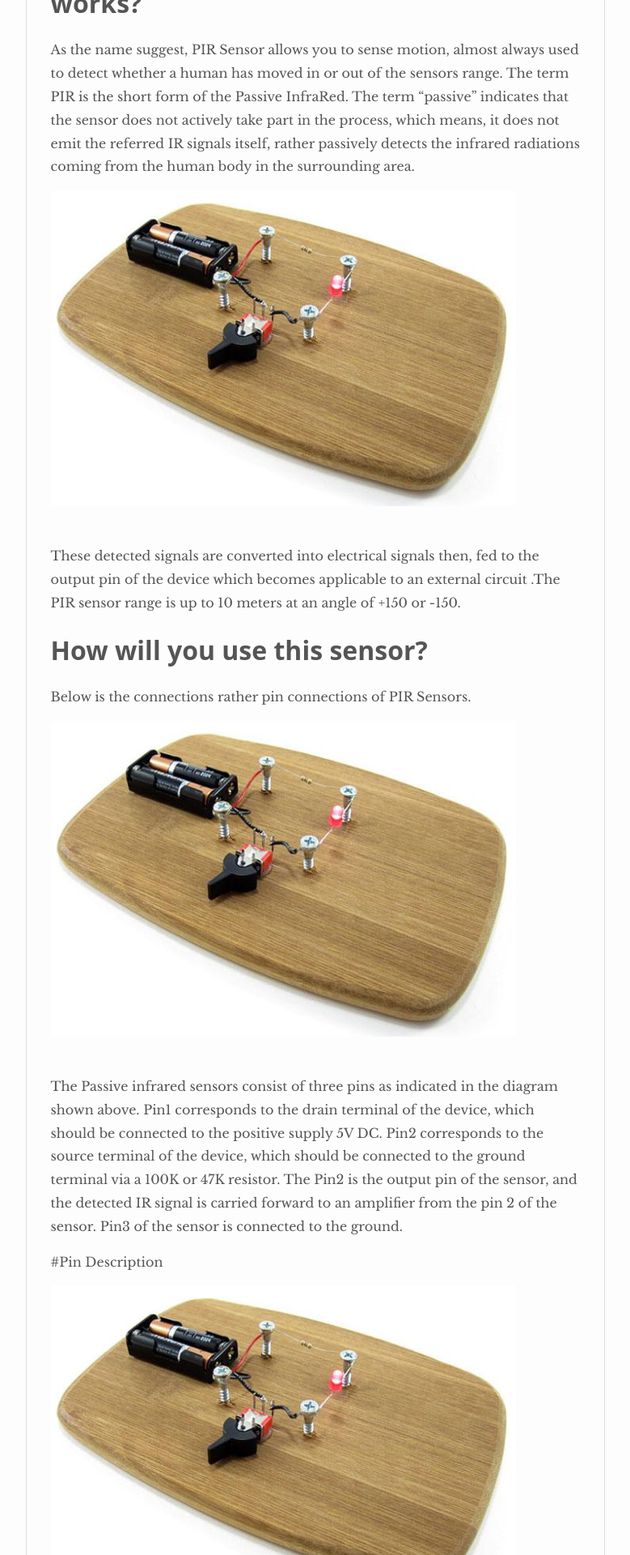
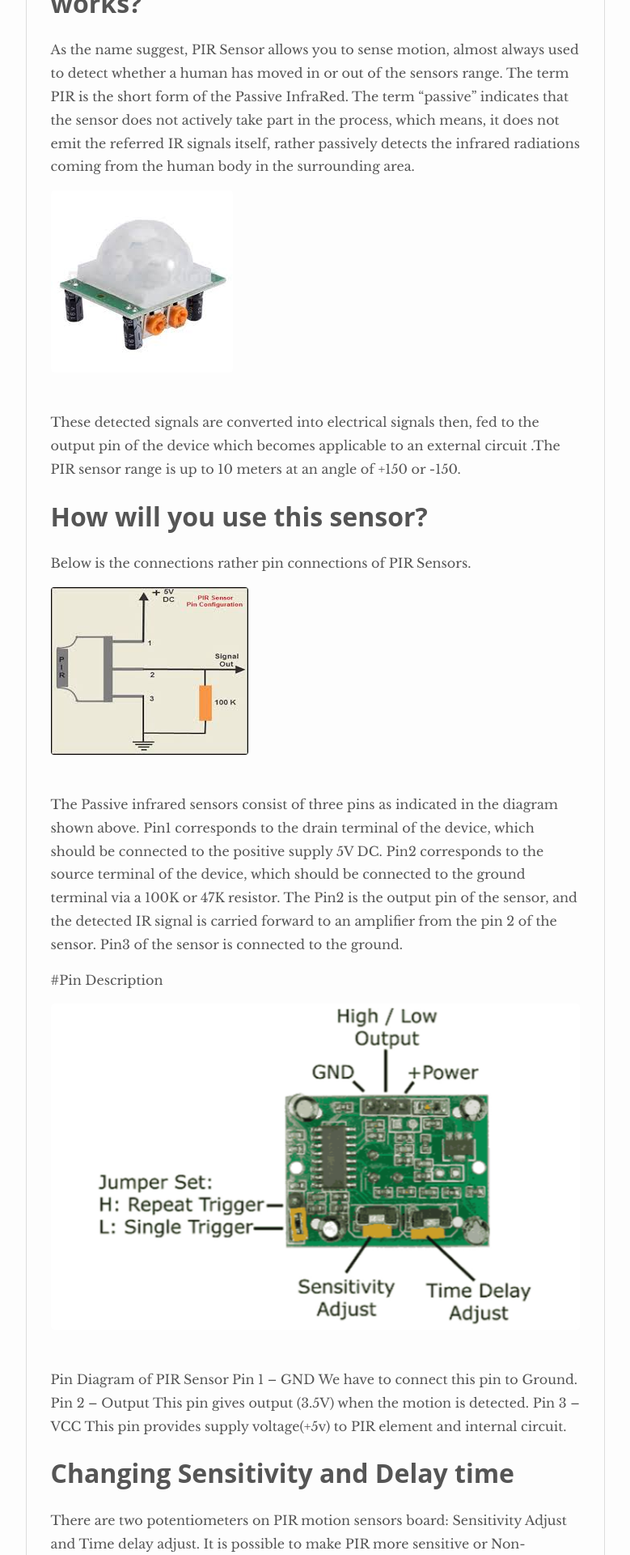
Before and after one commit to yugn27/atel, a Jekyll site: the page built from _posts/2018-01-07-PIR-Motion-Sensor.markdown, in a window 1280 px wide. Shown: the part 553-2473 px from the top of the page at 81% size, without its empty margins (250-1029 px from the left). Built offline with Jekyll 4.4.1, drawn with Linux system fonts in a browser that asks for light colours; nearby versions of some CDN libraries; comment, search, counter and statistics services are not loaded.

Commit message:
Update 2018-01-07-PIR-Motion-Sensor.markdown

```diff
--- a/_posts/2018-01-07-PIR-Motion-Sensor.markdown
+++ b/_posts/2018-01-07-PIR-Motion-Sensor.markdown
@@ -11,7 +11,7 @@ categories: Electronic
 As the name suggest, PIR Sensor allows you to sense motion, almost always used to detect whether a human has moved in or out of the sensors range.
 The term PIR is the short form of the Passive InfraRed. The term “passive” indicates that the sensor does not actively take part in the process, which means, it does not emit the referred IR signals itself, rather passively detects the infrared radiations coming from the human body in the surrounding area.
 
-![]({{site.baseurl}}/images/ckt01.png)
+![]({{site.baseurl}}/images/Electronic/8/01.jpg)
 
 
 These detected signals are converted into electrical signals then, fed to the output pin of the device which becomes applicable to an external circuit .The PIR sensor range is up to 10 meters at an angle of +150 or -150.
@@ -20,7 +20,7 @@ These detected signals are converted into electrical signals then, fed to the ou
 # How will you use this sensor?
 Below is the connections rather pin connections of PIR Sensors.
 
-![]({{site.baseurl}}/images/ckt01.png)
+![]({{site.baseurl}}/images/Electronic/8/02.jpg)
 
 The Passive infrared sensors consist of three pins as indicated in the diagram shown above.
 Pin1 corresponds to the drain terminal of the device, which should be connected to the positive supply 5V DC.
@@ -30,7 +30,7 @@ Pin3 of the sensor is connected to the ground.
 
 #Pin Description
 
-![]({{site.baseurl}}/images/ckt01.png)
+![]({{site.baseurl}}/images/Electronic/8/03.png)
 
 Pin Diagram of PIR Sensor
 Pin 1 – GND
@@ -49,7 +49,7 @@ Clockwise Movement makes PIR more Sensitive.
 # PIR Sensor Testing
 ## Let’s make a circuit to test our sensor. All you need is a breadboard, an LED, 9V battery, Jumpers and a PIR Sensor.
 
-![]({{site.baseurl}}/images/ckt01.png)
+![]({{site.baseurl}}/images/Electronic/8/04.png)
 
 Now whenever PIR detect motion, the LED will glow else it will remain OFF.
 
@@ -73,34 +73,34 @@ LED
 
 ### Step1: Gather your Parts
 
- ![]({{site.baseurl}}/images/ckt01.png)
+ ![]({{site.baseurl}}/images/Electronic/8/05.jpg)
 
 
 ### Step2: Wire the Arduino to the Breadboard
 
-![]({{site.baseurl}}/images/ckt01.png)
+![]({{site.baseurl}}/images/Electronic/8/06.jpg)
 
 
 Step3: Connect your Motion Sensor
 
-![]({{site.baseurl}}/images/ckt01.png)
+![]({{site.baseurl}}/imagesElectronic/8/07.png)
 
 Step4: Plug in the LED
 
- ![]({{site.baseurl}}/images/ckt01.png)
+ ![]({{site.baseurl}}/images/Electronic/8/08.jpg)
 
 Step5: Connect the buzzer
 
- ![]({{site.baseurl}}/images/ckt01.png)
+ ![]({{site.baseurl}}/images/Electronic/8/09.jpg)
 
 Step6: Program the Arduino:
 
- ![]({{site.baseurl}}/images/ckt01.png)
- ![]({{site.baseurl}}/images/ckt01.png)
+ ![]({{site.baseurl}}/images/Electronic/8/10.jpg)
+ ![]({{site.baseurl}}/images/Electronic/8/11.jpg)
 
 Step7: Test your Alarm
 
- ![]({{site.baseurl}}/images/ckt01.png)
+ ![]({{site.baseurl}}/images/Electronic/8/12.jpg)
 
 
 
```
